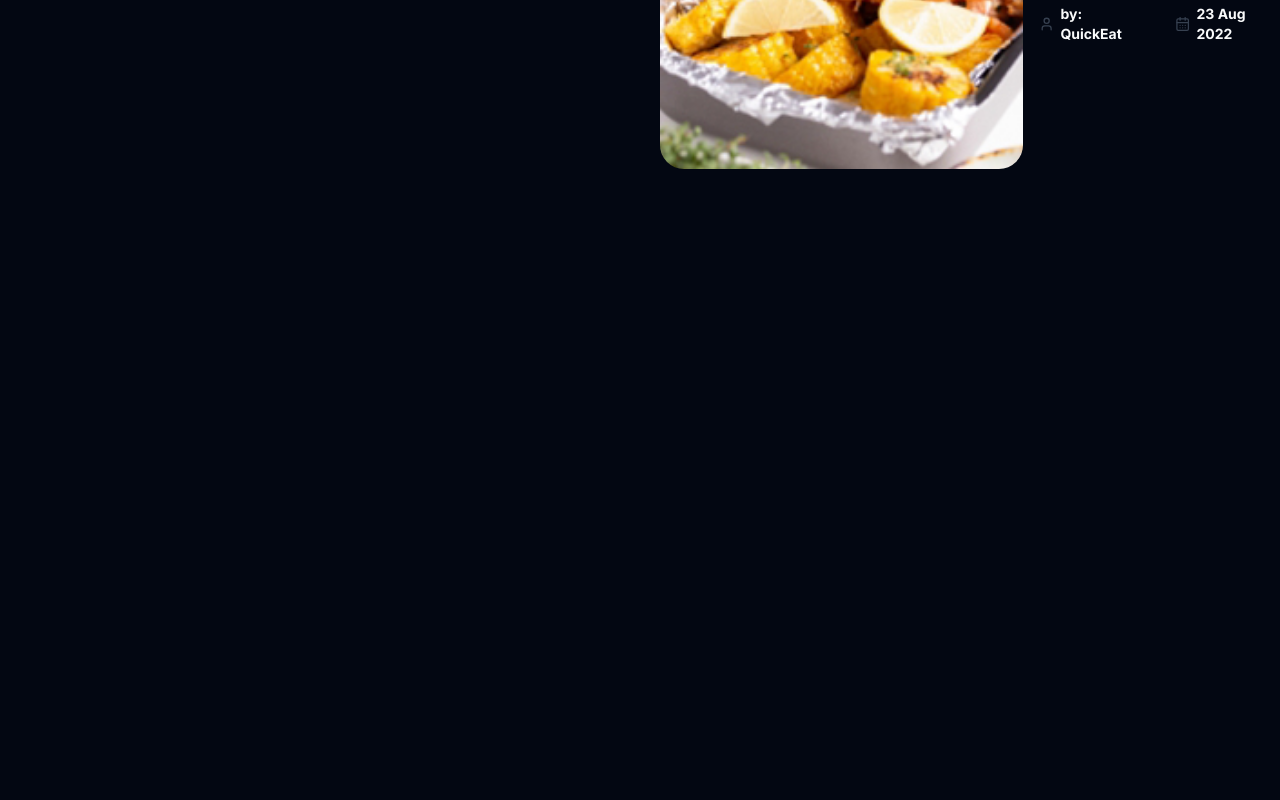
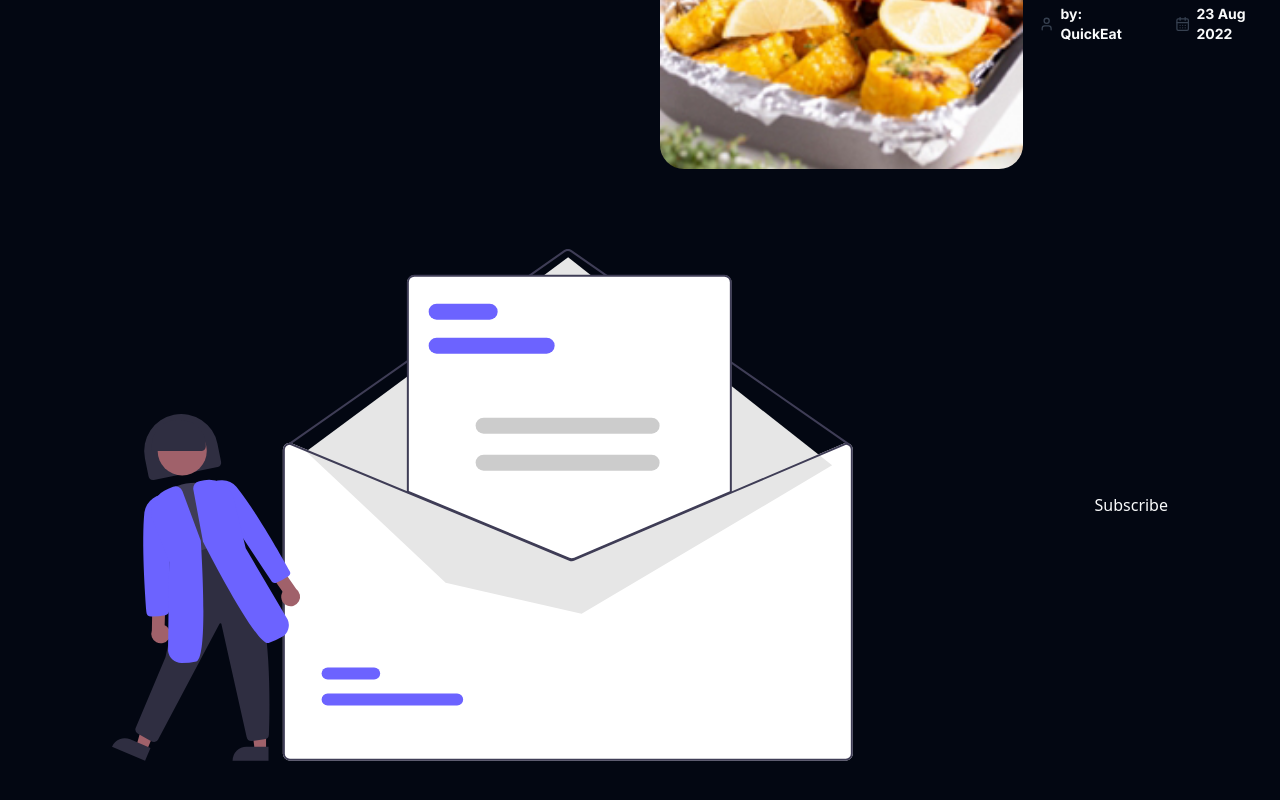
Before and after one commit to jonyBhatt/LuxeBite, a Next.js app: page / in a window 1280 px wide. Shown: the part 4167-4967 px from the top of the page. Before the commit the page ends 4416 px from the top, so only its background shows below. Built offline with nearby package versions, Linux system fonts and the light colour scheme; a web font is replaced by a local one.

Commit message:
fix: :bug: Event

```diff
--- a/src/app/page.tsx
+++ b/src/app/page.tsx
@@ -1,13 +1,15 @@
+import Image from "next/image";
+
 import {
   Blogs,
   Hero,
   HowItWorks,
   OrderNow,
+  SubsCribe,
   TopRestaurants,
 } from "@/components/shared/home";
 
 import MaxWidthWrapper from "@/utils/max-with-wrapper";
-import Image from "next/image";
 
 export default function Home() {
   return (
@@ -30,6 +32,7 @@ export default function Home() {
             />
           </div>
           <Blogs />
+          <SubsCribe />
         </div>
       </MaxWidthWrapper>
     </>
--- a/src/components/card/blogs-cards.tsx
+++ b/src/components/card/blogs-cards.tsx
@@ -21,7 +21,7 @@ const BlogsCards = ({
     see
 }:TBlogsCards) => {
   return (
-    <div className="flex md:w-[700px] flex-col md:flex-row items-start md:items-center gap-4">
+    <div className="flex lg:w-[700px] flex-col lg:flex-row items-start md:items-center gap-4">
       <div className="relative">
         <Image
           src={imageSrc}
--- a/src/components/shared/home/blogs.tsx
+++ b/src/components/shared/home/blogs.tsx
@@ -10,12 +10,12 @@ const Blogs = () => {
           Latest news and events
         </h2>
       </div>
-      <div className="flex flex-col md:flex-row justify-between items-start gap-4 col-span-2 mt-7">
+      <div className="flex flex-col lg:flex-row justify-between items-start gap-4 col-span-2 mt-7">
         {/** Event main card */}
         <div className=" p-4 rounded-md shadow-xl bg-gray-200 dark:bg-inherit dark:shadow-none">
           <BlogMainCard />
         </div>
-        <div className="flex flex-col items-start ml-6 md:ml-0 justify-center mt-8  gap-8">
+        <div className="flex flex-col items-start ml-6 lg:ml-0 justify-start mt-8  gap-8">
           {EventData.map((event) => (
             <BlogsCards
               key={event.id}
--- /dev/null
+++ b/src/components/shared/home/footer.tsx
@@ -0,0 +1,5 @@
+const Footer = () => {
+  return <div>Footer</div>;
+};
+
+export default Footer;
--- a/src/components/shared/home/index.ts
+++ b/src/components/shared/home/index.ts
@@ -2,4 +2,6 @@ export { default as Hero } from "./hero";
 export { default as HowItWorks } from "./how-it-works";
 export { default as OrderNow } from "./order-now";
 export { default as TopRestaurants } from "./top-restaurants";
-export {default as Blogs} from './blogs'
+export { default as Blogs } from './blogs'
+export { default as SubsCribe } from './subscribe'
+export {default as Footer} from './footer'
--- /dev/null
+++ b/src/components/shared/home/subscribe-input.tsx
@@ -0,0 +1,7 @@
+const SubsCribeInput = () => {
+    return (<div>
+        Subscribe
+    </div> );
+}
+
+export default SubsCribeInput;
--- /dev/null
+++ b/src/components/shared/home/subscribe.tsx
@@ -0,0 +1,15 @@
+import Image from "next/image";
+import React from "react";
+import { SubsCribe } from "../../../../public/svg/subs-cribe";
+import SubsCribeInput from "./subscribe-input";
+
+const Subscribe = () => {
+  return (
+    <div className="container mt-20 flex flex-col md:flex-row items-center justify-center md:justify-between gap-4">
+          <SubsCribe />
+          <SubsCribeInput />
+    </div>
+  );
+};
+
+export default Subscribe;
```
